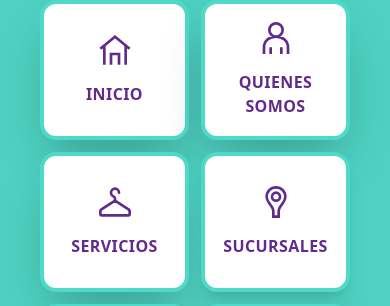
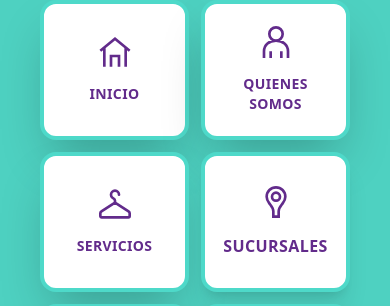
Before and after one commit to dspwebstudiomx/easylav-react, a React (Vite) app: page / in a window 390 px wide. Both pictures are taken after a click on the button 342 px from the left and 50 px from the top of the page. Shown: the part 140-446 px from the top of the page. Built offline with nearby package versions, Linux system fonts and the light colour scheme.

Commit message:
feat: ajusta el tamaño de fuente en los enlaces del menú móvil para mejorar la legibilidad

```diff
--- a/src/components/templates/Header/navbar/components/NavLinksMobile.jsx
+++ b/src/components/templates/Header/navbar/components/NavLinksMobile.jsx
@@ -20,7 +20,7 @@ const NavLinksMobile = ({ onLinkClick }) => {
             <li
               id={`navlink-${navlink.linkId}`}
               key={navlink.id}
-              className="flex h-[140px] items-center justify-center rounded-2xl border-4 border-primary_dark bg-light p-4 text-base shadow-2xl">
+              className="flex h-[140px] items-center justify-center rounded-2xl border-4 border-primary_dark bg-light p-4 shadow-2xl">
               <NavHashLink
                 id={`link-${navlink.linkId}`}
                 to={navlink.href}
@@ -40,7 +40,7 @@ const NavLinksMobile = ({ onLinkClick }) => {
                     <navlink.icon size={32} className={isActive ? 'text-primary_dark' : 'text-secondary_dark'} />
                   )}
                 </div>
-                <span className="text-base uppercase tracking-wide text-center">{navlink.name}</span>
+                <span className="text-sm uppercase tracking-wide text-center">{navlink.name}</span>
               </NavHashLink>
             </li>
           );
@@ -50,7 +50,7 @@ const NavLinksMobile = ({ onLinkClick }) => {
             <li
               id={`navlink-${navlink.linkId}`}
               key={navlink.id}
-              className="flex h-[140px] items-center justify-center rounded-2xl border-4 border-primary_dark bg-light p-4 text-base shadow-xl">
+              className="flex h-[140px] items-center justify-center rounded-2xl border-4 border-primary_dark bg-light p-4 shadow-xl">
               <NavLink
                 id={`link-${navlink.linkId}`}
                 to={navlink.href}
@@ -68,10 +68,7 @@ const NavLinksMobile = ({ onLinkClick }) => {
                   <>
                     <div className="flex items-center justify-center">
                       {navlink.icon && (
-                        <navlink.icon
-                          size={32}
-                          className={isActive ? 'text-primary_dark' : 'text-secondary_dark'}
-                        />
+                        <navlink.icon size={32} className={isActive ? 'text-primary_dark' : 'text-secondary_dark'} />
                       )}
                     </div>
                     <span className="text-base uppercase tracking-wide text-center">{navlink.name}</span>
```
